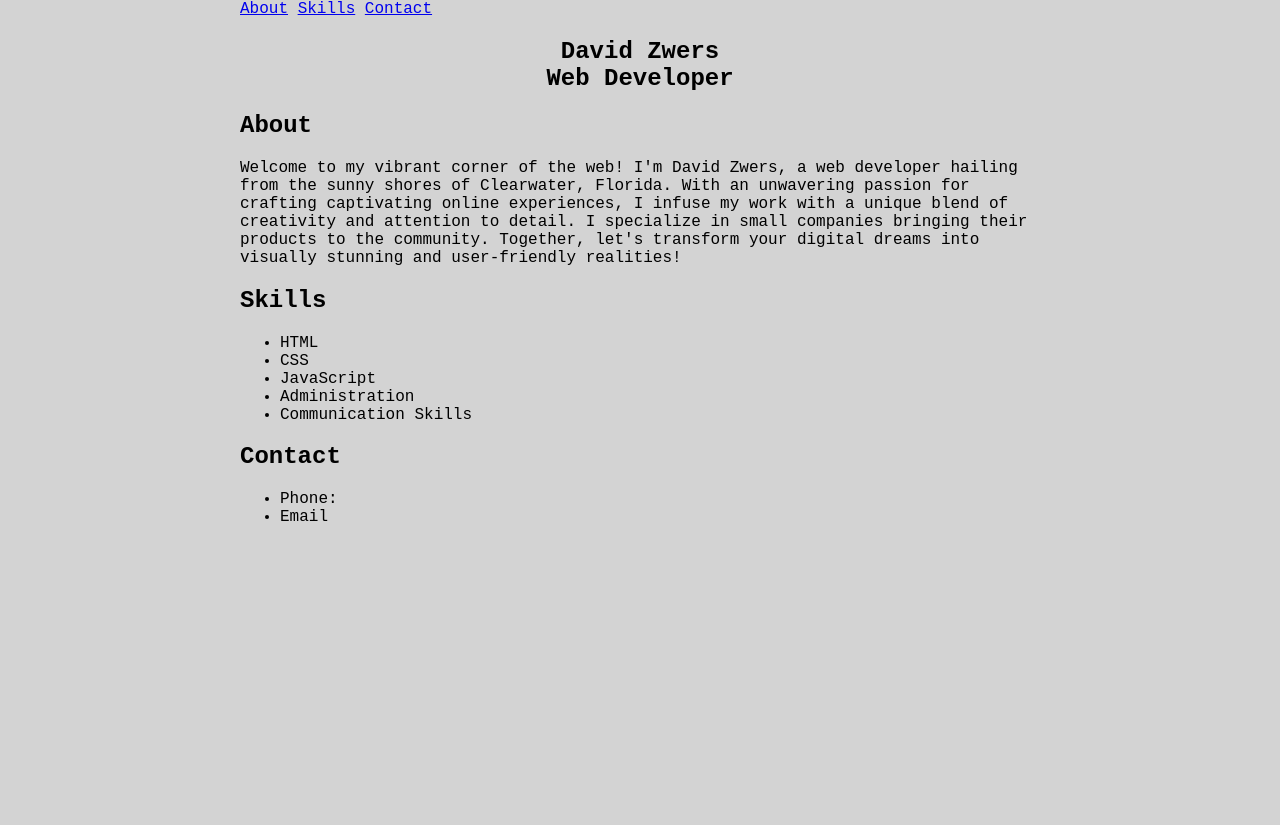
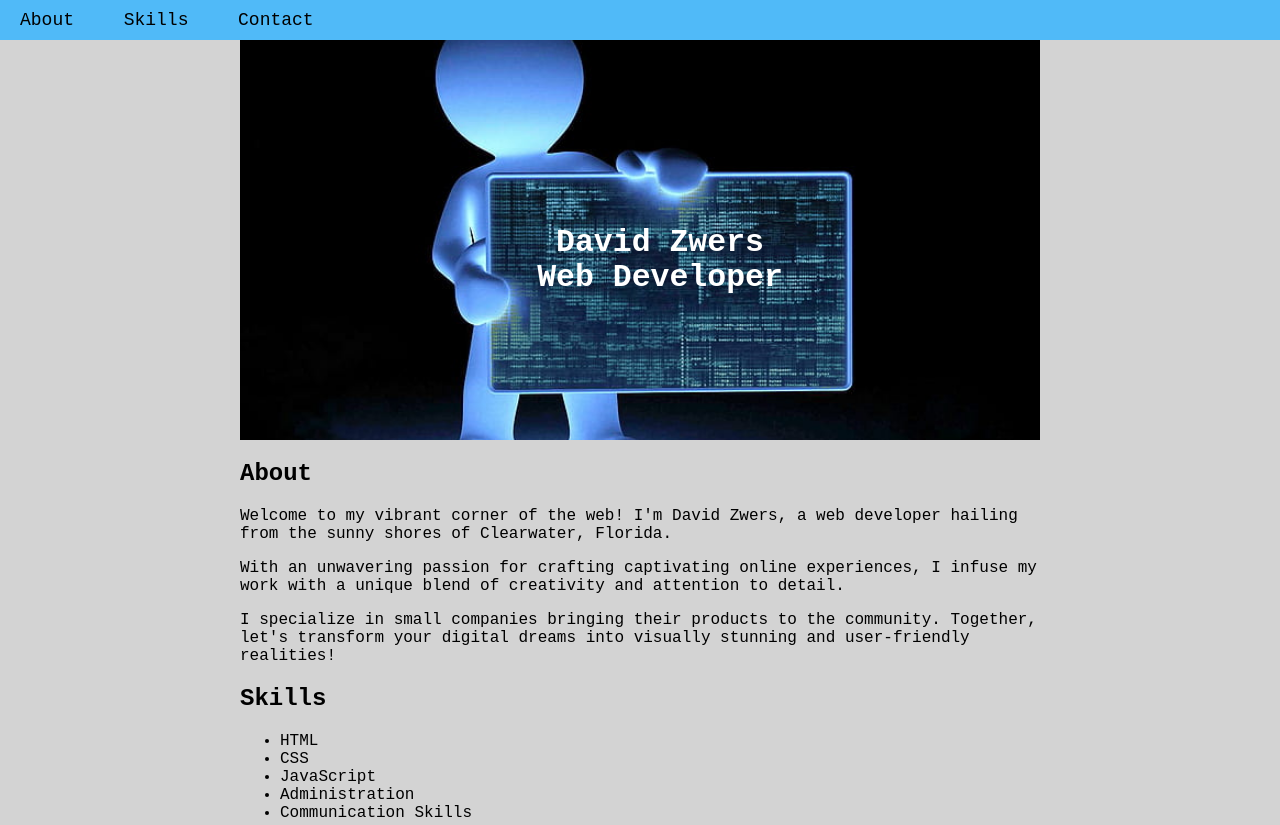
Before and after one commit to dzwers/PersonalPortfolioProject, a plain HTML site: page index.html in a window 1280 px wide. Shown: the top 825 px of the page. Before the commit the page ends 800 px from the top, so only its background shows below. Drawn offline with Linux system fonts and the light colour scheme.

Commit message:
git add index.html

```diff
--- a/index.html
+++ b/index.html
@@ -19,8 +19,9 @@
         </section>
         <section id="about">
             <h2>About</h2>
-            <p>Welcome to my vibrant corner of the web! I'm David Zwers, a web developer hailing from the sunny shores of Clearwater, Florida. With an unwavering passion for crafting captivating online experiences, I infuse my work with a unique blend of creativity and attention to detail. I specialize in small companies bringing their products to the community. Together, let's transform your digital dreams into visually stunning and user-friendly realities!
-            </p>
+            <p>Welcome to my vibrant corner of the web! I'm David Zwers, a web developer hailing from the sunny shores of Clearwater, Florida. </p>
+                <p>With an unwavering passion for crafting captivating online experiences, I infuse my work with a unique blend of creativity and attention to detail. </p>
+                <p>I specialize in small companies bringing their products to the community. Together, let's transform your digital dreams into visually stunning and user-friendly realities!</p>
         </section>
 
         <section id="skills">
--- a/style.css
+++ b/style.css
@@ -1,14 +1,57 @@
 *{
-    background-color: lightgray;
     font-family: 'Courier New', Courier, monospace;
 }
 
+
+/*Body styling */
+
 body {
-    margin: 0 auto;
+    background-color: lightgray;
+    margin: 40px auto;
     max-width: 800px;
     padding: 0 40px;
   }
 
 #name{
+    display: flex;
     text-align: center;
+    justify-content: center;
+    align-items: center;
+    color: white;
+    background-image: url("resources/programmer-wallpaper-preview.jpg");
+    background-color: #cccccc; /* Used if the image is unavailable */
+    height: 400px; /* You must set a specified height */
+    background-position: center; /* Center the image */
+    background-repeat: no-repeat; /* Do not repeat the image */
+    background-size: cover; /* Resize the background image to cover the entire container */
+    font-size: 21px;
 }
+
+
+#name h1 {
+    position: relative; /* Position the text */
+    top: 20px; /* Distance from the bottom */
+    left: 20px; /* Distance from the right */
+  }
+
+
+/*Nav bar formatting*/
+
+nav {
+    background-color: rgb(80, 186, 248);
+    width: 100vw; /* Set the width to 100% of the viewport width */
+    position: fixed;
+    top: 0;
+    left: 0;
+    padding: 10px 0;
+    z-index: 5;
+  }
+
+  nav a {
+    display: inline;
+    text-align: center;
+    padding: 10px 20px;
+    text-decoration: none;
+    color: black;
+    font-size: 18px;
+  }
```
Also changed, not shown: resources/programmer-wallpaper-preview.jpg (added).
